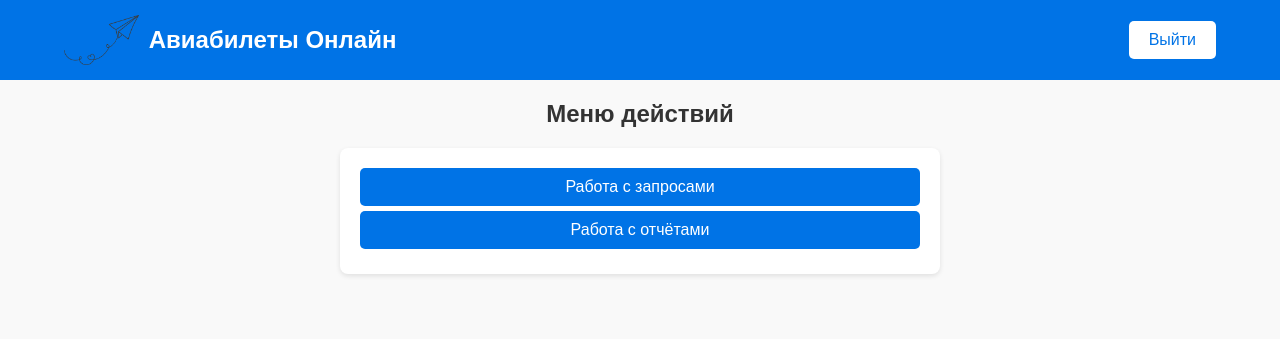
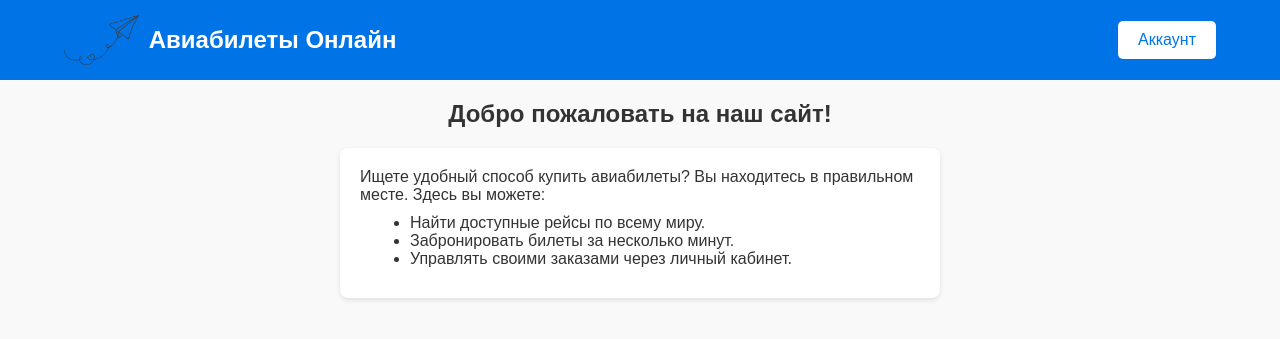
Before and after one commit to Ho1j/DB_course_project, a Flask app: page / in a window 1280 px wide. Shown: the top 339 px of the page. Run offline with Flask 3, Linux system fonts and the light colour scheme; the visitor is signed in with stand-in values (Sample User, id 1).

Commit message:
moved menu to blueprint, created welcome page

```diff
--- a/app/app.py
+++ b/app/app.py
@@ -1,16 +1,14 @@
 import json
 from flask import Flask, render_template, session, flash, redirect, url_for
+
 from blueprints.bp_queries.route import bp_queries
 from blueprints.bp_auth.route import bp_auth
 from blueprints.bp_reg.route import bp_reg
 from blueprints.bp_reports.route import bp_reports
 from blueprints.bp_basket.route import bp_basket
 from blueprints.bp_search.route import bp_search
-
-
-from access import auth_required, group_required
-from sql_provider import SqlProvider
-
+from blueprints.bp_booking.route import bp_booking
+from blueprints.bp_user_menu.route import bp_user_menu
 
 app = Flask(__name__)
 app.config['SECRET_KEY'] = 'secret'
@@ -24,17 +22,14 @@ app.register_blueprint(bp_reports, url_prefix='/reports')
 app.register_blueprint(bp_basket, url_prefix='/basket')
 app.register_blueprint(bp_reg, url_prefix='/registration')
 app.register_blueprint(bp_search, url_prefix='/search')
-
-
-
-
-provider = SqlProvider('sql/')
+app.register_blueprint(bp_booking, url_prefix='/booking')
+app.register_blueprint(bp_user_menu, url_prefix='/user-menu')
 
 
 @app.route('/')
-@auth_required
-def home_page():
-    return render_template('account.html', group_name=session['group_name'])
+def welcome_page():
+    user_id = session.get('user_id')
+    return render_template('index.html', user_id=user_id)
 
 if __name__ == '__main__':
     app.run(host = '127.0.0.1', port = 5003, debug = True)
--- a/app/templates/account.html
+++ b/app/blueprints/bp_user_menu/templates/user-menu.html
@@ -4,7 +4,7 @@
     <meta charset="UTF-8">
     <title>Авиабилеты Онлайн</title>
     <link href="{{ url_for('static', filename='base.css') }}" rel="stylesheet" type="text/css">
-    <link href="{{ url_for('static', filename='home.css') }}" rel="stylesheet" type="text/css">
+    <link href="{{ url_for('static', filename='user-menu.css') }}" rel="stylesheet" type="text/css">
 </head>
 <body>
         {% with messages = get_flashed_messages(with_categories=True) %}
@@ -33,6 +33,7 @@
                 {% if group_name == "user" %}
                 <a href="{{ url_for('bp_search.search_tickets') }}"><button>Купить авиабилеты</button></a>
                 <a href="{{ url_for('bp_queries.search_choice') }}"><button>Мои авиабилеты</button></a>
+                <a href=""><button>Мой аккаунт</button></a>
                 {% elif group_name == "admin" %}
                 <a href="{{ url_for('bp_queries.search_choice') }}"><button>Работа с запросами</button></a>
                 <a href="{{ url_for('bp_reports.reports_choice') }}"><button>Работа с отчётами</button></a>
--- /dev/null
+++ b/app/static/style.css
@@ -0,0 +1,21 @@
+main {
+    margin: 20px auto;
+    max-width: 600px;
+}
+
+.form-header {
+    text-align: center;
+    margin-bottom: 20px;
+}
+
+.welcome {
+    background-color: white;
+    padding: 20px;
+    border-radius: 8px;
+    box-shadow: 0 2px 5px rgba(0, 0, 0, 0.1);
+}
+
+.welcome ul {
+    margin: 10px;
+    padding-left: 40px;
+}
--- /dev/null
+++ b/app/templates/index.html
@@ -0,0 +1,47 @@
+<!DOCTYPE html>
+<html lang="en">
+<head>
+    <meta charset="UTF-8">
+    <title>Авиабилеты Онлайн</title>
+    <link href="{{ url_for('static', filename='base.css') }}" rel="stylesheet" type="text/css">
+    <link href="{{ url_for('static', filename='style.css') }}" rel="stylesheet" type="text/css">
+</head>
+<body>
+        {% with messages = get_flashed_messages(with_categories=True) %}
+            <div class="flash-messages">
+                {% for category, message in messages %}
+                    <div class="flash-message {{ category }}">{{ message }}</div>
+                {% endfor %}
+            </div>
+        {% endwith %}
+
+        <header>
+            <div class="container">
+                <div class="logo-title">
+                    <img src="{{ url_for('static', filename='imgs/plane.png') }}" alt="logo">
+                    <h1>Авиабилеты Онлайн</h1>
+                </div>
+                {% if user_id %}
+                    <a href="{{ url_for('bp_auth.logout') }}"><button>Аккаунт</button></a>
+                {% else %}
+                    <a href="{{ url_for('bp_auth.user_login') }}"><button>Войти</button></a>
+                {% endif %}
+            </div>
+        </header>
+
+        <main>
+            <div class="form-header">
+                <h2>Добро пожаловать на наш сайт!</h2>
+            </div>
+            <div class="welcome">
+                <p>Ищете удобный способ купить авиабилеты? Вы находитесь в правильном месте. Здесь вы можете:</p>
+                <ul>
+                    <li>Найти доступные рейсы по всему миру.</li>
+                    <li>Забронировать билеты за несколько минут.</li>
+                    <li>Управлять своими заказами через личный кабинет.</li>
+                </ul>
+            </div>
+        </main>
+    <script src="{{ url_for('static', filename='js/scripts.js') }}" defer></script>
+</body>
+</html>
```
Also changed, not shown: app/blueprints/bp_user_menu/route.py (added, +10 -0 lines), app/blueprints/bp_user_menu/static/user-menu.css (renamed from app/static/home.css).
